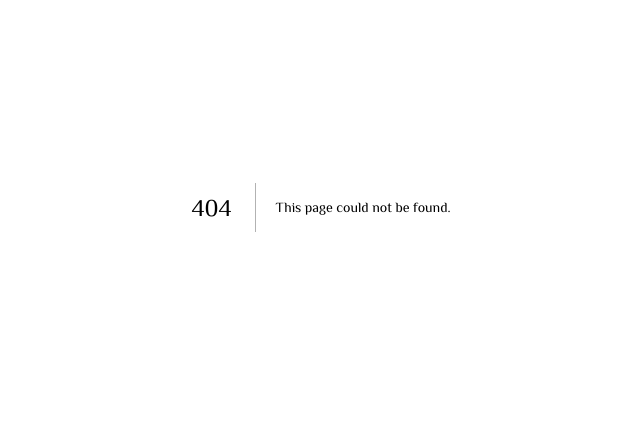
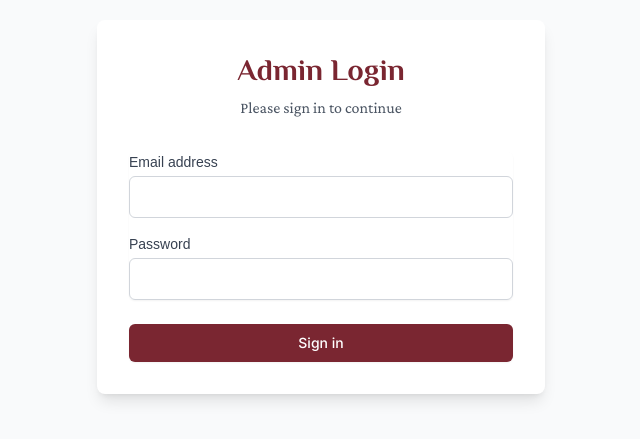
Before and after one commit to nikslogy/gyan-gunjan, a Next.js app: page /login in a window 1280 px wide. Before the commit this address had no page. Shown: the part 193-632 px from the top of the page, without its empty margins (319-959 px from the left). Built offline with nearby package versions, Linux system fonts and the light colour scheme.

Commit message:
Icon changes

```diff
--- /dev/null
+++ b/src/app/login/page.js
@@ -0,0 +1,77 @@
+"use client"
+
+import { useState } from 'react'
+import { useRouter } from 'next/navigation'
+import Image from 'next/image'
+
+export default function AdminLogin() {
+  const [credentials, setCredentials] = useState({ email: '', password: '' })
+  const [error, setError] = useState('')
+  const router = useRouter()
+
+  const handleSubmit = async (e) => {
+    e.preventDefault()
+
+    if (credentials.email === 'admin@example.com' && credentials.password === 'admin123') {
+      localStorage.setItem('adminAuth', 'true')
+      router.push('/admin')
+    } else {
+      setError('Invalid credentials')
+    }
+  }
+
+  return (
+    <div className="min-h-screen flex items-center justify-center bg-gray-50">
+      <div className="max-w-md w-full space-y-8 p-8 bg-white rounded-lg shadow-lg">
+        <div className="text-center">
+          <h2 className="text-3xl font-bold text-[#7A2631]">Admin Login</h2>
+          <p className="mt-2 text-gray-600">Please sign in to continue</p>
+        </div>
+
+        <form className="mt-8 space-y-6" onSubmit={handleSubmit}>
+          <div className="rounded-md shadow-sm space-y-4">
+            <div>
+              <label htmlFor="email" className="block text-sm font-medium text-gray-700">
+                Email address
+              </label>
+              <input
+                id="email"
+                name="email"
+                type="email"
+                required
+                className="mt-1 block w-full text-black px-3 py-2 border border-gray-300 rounded-md"
+                value={credentials.email}
+                onChange={(e) => setCredentials({...credentials, email: e.target.value})}
+              />
+            </div>
+            <div>
+              <label htmlFor="password" className="block text-sm font-medium text-gray-700">
+                Password
+              </label>
+              <input
+                id="password"
+                name="password"
+                type="password"
+                required
+                className="mt-1 block w-full px-3 py-2 text-black border border-gray-300 rounded-md"
+                value={credentials.password}
+                onChange={(e) => setCredentials({...credentials, password: e.target.value})}
+              />
+            </div>
+          </div>
+
+          {error && (
+            <div className="text-red-500 text-sm text-center">{error}</div>
+          )}
+
+          <button
+            type="submit"
+            className="w-full flex justify-center py-2 px-4 border border-transparent rounded-md shadow-sm text-sm font-medium text-white bg-[#7A2631] hover:bg-[#9B2C2C]"
+          >
+            Sign in
+          </button>
+        </form>
+      </div>
+    </div>
+  )
+}
--- a/src/components/admin/collaborator.js
+++ b/src/components/admin/collaborator.js
@@ -59,7 +59,7 @@ const Collaborators = () => {
             type="text"
             value={newContributor}
             onChange={(e) => setNewContributor(e.target.value)}
-            className="border rounded-lg px-3 py-2"
+            className="border rounded-lg text-black px-3 py-2"
             placeholder="Enter contributor name"
           />
           <button
--- a/src/components/hero-section.js
+++ b/src/components/hero-section.js
@@ -120,13 +120,14 @@ export function HeroSection() {
       {/* Second Section */}
 <section className="py-8 md:py-12 lg:py-16">
   <div className="grid md:grid-cols-2 gap-8 md:gap-12 items-start max-w-4xl mx-auto">
-          <div className="relative order-2 md:order-1">
+    {/* Move the image container to the left */}
+    <div className="relative order-2 md:order-1 -ml-4 md:-ml-20">
         <Image
           src="/images/map.png"
           alt="Map of India showing 100 regions"
-              width={600}
+          width={700}
           height={600}
-              className="w-full object-contain max-h-[400px]"
+          className="w-full object-contain max-h-[600px]"
         />
     </div>
     <div className="space-y-4 md:space-y-6 order-1 md:order-2">
@@ -142,7 +143,6 @@ export function HeroSection() {
     </div>
   </div>
 </section>
-
       {/* Third Section */}
 <section className="py-2 md:py-6 lg:py-6">
   <div className="grid md:grid-cols-2 gap-10 md:gap-18 items-start max-w-5xl mx-auto">
--- a/src/components/landing-resources.js
+++ b/src/components/landing-resources.js
@@ -53,7 +53,7 @@ export default function LandingResources() {
   ];
 
   const handlePlayClick = (movie) => {
-    // Your video playing logic here
+    //video playing logic here
   };
 
   return (
@@ -81,7 +81,7 @@ export default function LandingResources() {
               >
                 {tab === 'thematic' && <Book className="w-4 h-4 inline mr-2" />}
                 {tab === 'coffee' && <Book className="w-4 h-4 inline mr-2" />}
-                {tab === 'regional' && <Globe className="w-4 h-4 inline mr-2" />}
+                {tab === 'regional' && <Book className="w-4 h-4 inline mr-2" />}
                 {tab === 'movies' && <Video className="w-4 h-4 inline mr-2" />}
                 {tab.charAt(0).toUpperCase() + tab.slice(1)}{' '}
                 {tab === 'thematic' ? 'Concept Notes' : tab === 'coffee' ? 'Table Books' : tab === 'regional' ? 'Flip Books' : ''}
```
Lines whose indentation alone changed are shown as unchanged.
